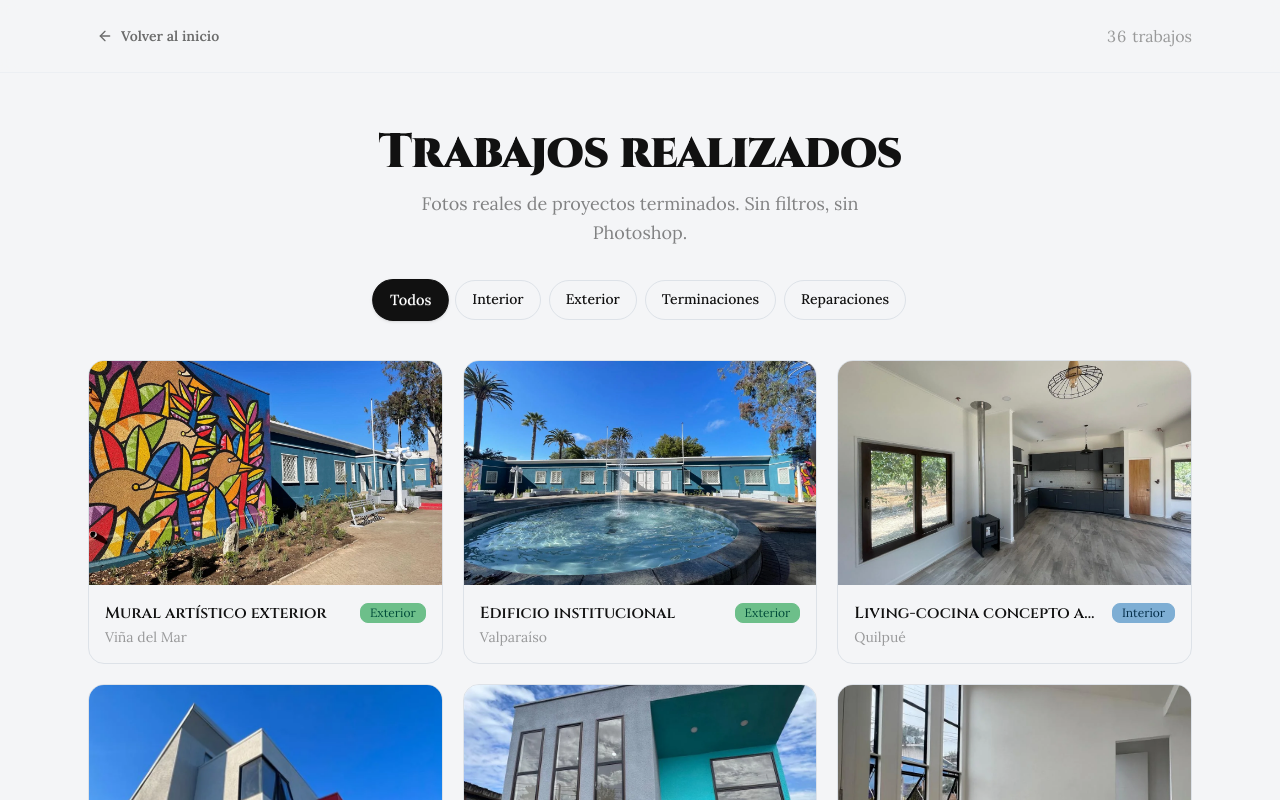
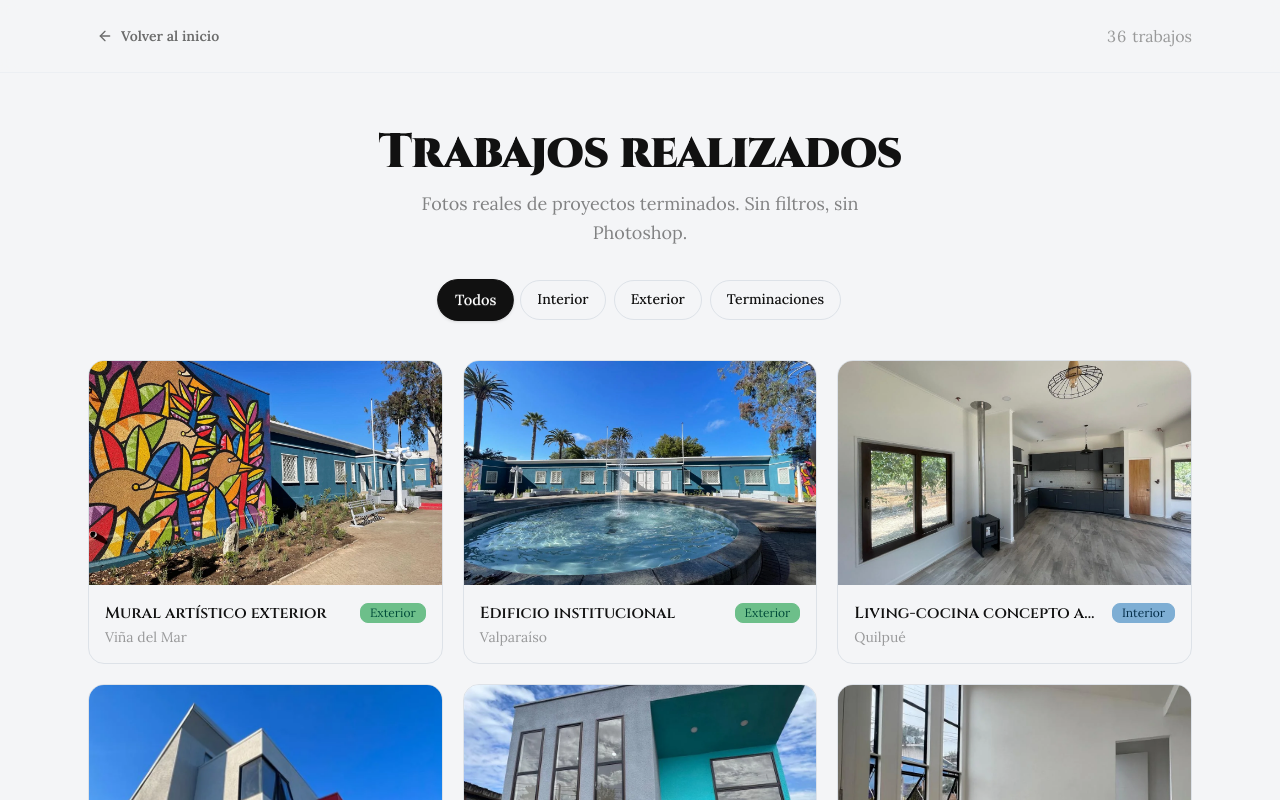
Before and after one commit to benjota69/pagina-cliente, a React (Vite) app: page /trabajos in a window 1280 px wide. Shown: the top 800 px of the page. Built offline with nearby package versions, Linux system fonts and the light colour scheme.

Commit message:
chore: quitar categoria reparaciones de foto services

```diff
--- a/src/components/FotoServices.jsx
+++ b/src/components/FotoServices.jsx
@@ -302,7 +302,6 @@ const categorias = [
   { key: "interior", label: "Interior", badge: "badge-info" },
   { key: "exterior", label: "Exterior", badge: "badge-success" },
   { key: "terminaciones", label: "Terminaciones", badge: "badge-warning" },
-  { key: "reparaciones", label: "Reparaciones", badge: "badge-error" },
 ];
 
 const getLabel = (key) => categorias.find((c) => c.key === key)?.label ?? key;
```
